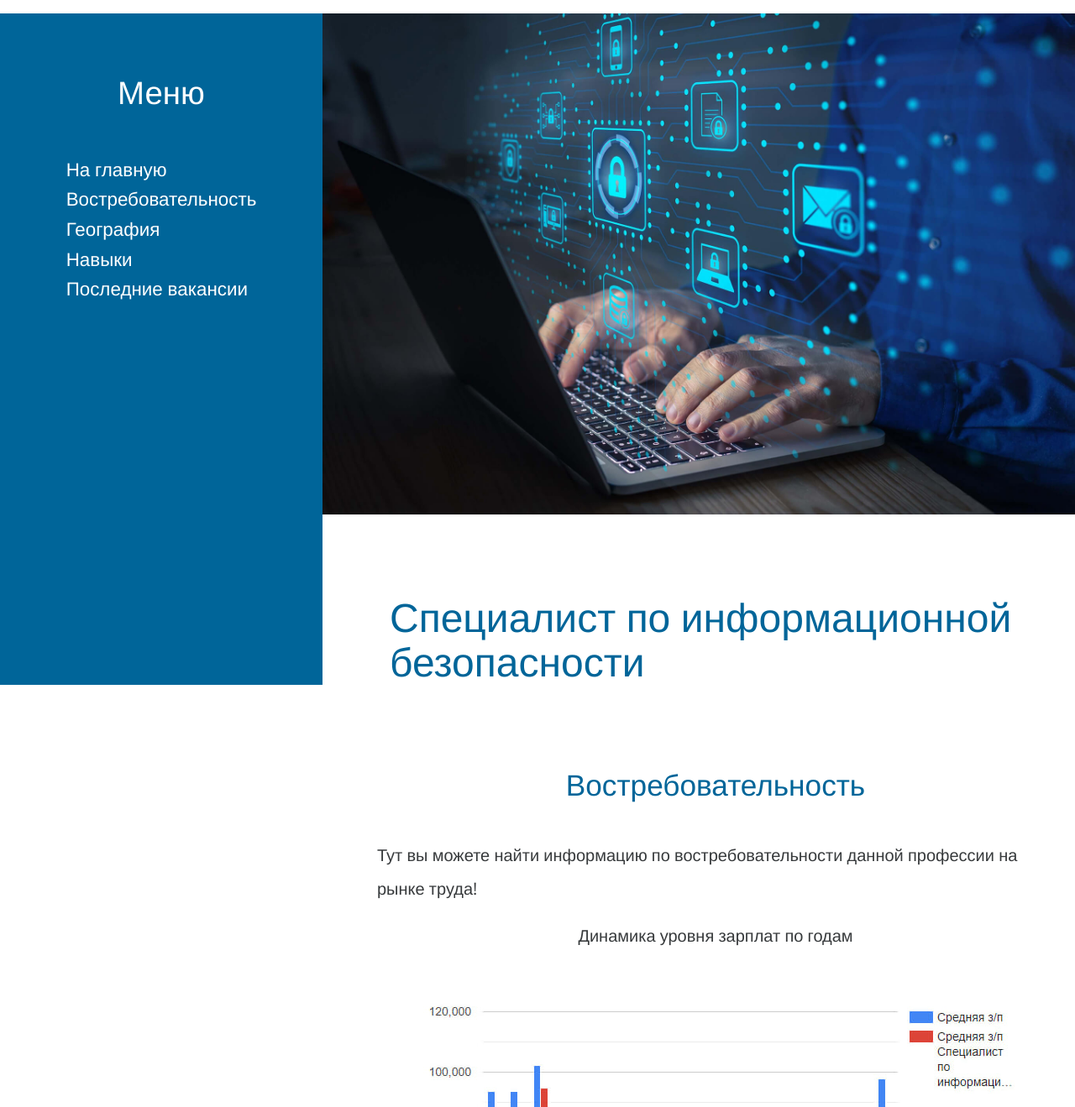
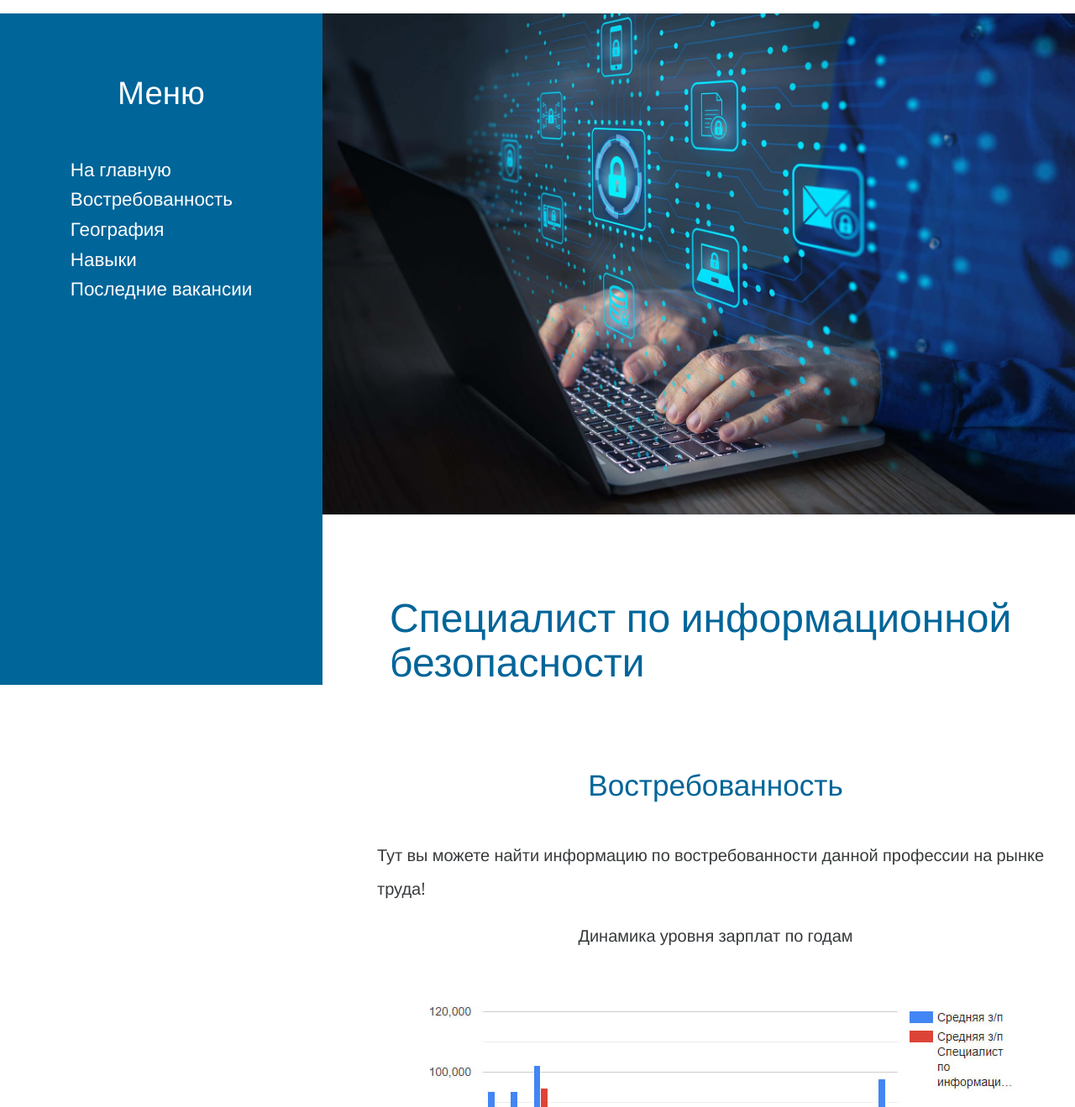
Before and after one commit to Yanapple/WebProject, a Django app: page /availability in a window 1280 px wide. Shown: the part 132-1451 px from the top of the page at 84% size. Run offline with Django 4.2, Linux system fonts and the light colour scheme; data comes from the database, SQL or seed files in the repository.

Commit message:
My project

```diff
--- a/templates/availability.html
+++ b/templates/availability.html
@@ -32,7 +32,7 @@
                                     <a href="{% url 'main_page' %}" class="tm-nav-item-link" onclick="open('{% url 'main_page' %}')">На главную</a>
                                 </li>
                                 <li class="tm-nav-item">
-                                    <a href="{% url 'availability' %}" class="tm-nav-item-link" onclick="open('{% url 'availability' %}')">Востребовательность</a>
+                                    <a href="{% url 'availability' %}" class="tm-nav-item-link" onclick="open('{% url 'availability' %}')">Востребованность</a>
                                 </li>
                                 <li class="tm-nav-item">
                                     <a href="{% url 'geography' %}" class="tm-nav-item-link" onclick="open('{% url 'geography' %}')">География</a>
@@ -66,10 +66,10 @@
                                 <div class="row">
                                     <div class=" push-lg-4 push-md-5">
 
-                                            <h2 class="tm-blue-text tm-section-title tm-margin-b-45" align="center">Востребовательность</h2>
+                                            <h2 class="tm-blue-text tm-section-title tm-margin-b-45" align="center">Востребованность</h2>
 
                                             <p>
-                                                Тут вы можете найти информацию по востребовательности данной профессии на рынке труда!
+                                                Тут вы можете найти информацию по востребованности данной профессии на рынке труда!
                                             </p>
                                         {% for b in data %}
                                         <p align="center"><b> {{ b.title }} </b></p>
--- a/templates/geography.html
+++ b/templates/geography.html
@@ -32,7 +32,7 @@
                                     <a href="{% url 'main_page' %}" class="tm-nav-item-link" onclick="open('{% url 'main_page' %}')">На главную</a>
                                 </li>
                                 <li class="tm-nav-item">
-                                    <a href="{% url 'availability' %}" class="tm-nav-item-link" onclick="open('{% url 'availability' %}')">Востребовательность</a>
+                                    <a href="{% url 'availability' %}" class="tm-nav-item-link" onclick="open('{% url 'availability' %}')">Востребованность</a>
                                 </li>
                                 <li class="tm-nav-item">
                                     <a href="{% url 'geography' %}" class="tm-nav-item-link" onclick="open('{% url 'geography' %}')">География</a>
--- a/templates/index.html
+++ b/templates/index.html
@@ -33,7 +33,7 @@
                                     <a href="{% url 'main_page' %}" class="tm-nav-item-link" onclick="open('{% url 'main_page' %}')">На главную</a>
                                 </li>
                                 <li class="tm-nav-item">
-                                    <a href="{% url 'availability' %}" class="tm-nav-item-link" onclick="open('{% url 'availability' %}')">Востребовательность</a>
+                                    <a href="{% url 'availability' %}" class="tm-nav-item-link" onclick="open('{% url 'availability' %}')">Востребованность</a>
                                 </li>
                                 <li class="tm-nav-item">
                                     <a href="{% url 'geography' %}" class="tm-nav-item-link" onclick="open('{% url 'geography' %}')">География</a>
--- a/templates/main_page.html
+++ b/templates/main_page.html
@@ -32,7 +32,7 @@
                                     <a href="{% url 'main_page' %}" class="tm-nav-item-link" onclick="open('{% url 'main_page' %}')">На главную</a>
                                 </li>
                                 <li class="tm-nav-item">
-                                    <a href="{% url 'availability' %}" class="tm-nav-item-link" onclick="open('{% url 'availability' %}')">Востребовательность</a>
+                                    <a href="{% url 'availability' %}" class="tm-nav-item-link" onclick="open('{% url 'availability' %}')">Востребованность</a>
                                 </li>
                                 <li class="tm-nav-item">
                                     <a href="{% url 'geography' %}" class="tm-nav-item-link" onclick="open('{% url 'geography' %}')">География</a>
--- a/templates/skills.html
+++ b/templates/skills.html
@@ -32,7 +32,7 @@
                                     <a href="{% url 'main_page' %}" class="tm-nav-item-link" onclick="open('{% url 'main_page' %}')">На главную</a>
                                 </li>
                                 <li class="tm-nav-item">
-                                    <a href="{% url 'availability' %}" class="tm-nav-item-link" onclick="open('{% url 'availability' %}')">Востребовательность</a>
+                                    <a href="{% url 'availability' %}" class="tm-nav-item-link" onclick="open('{% url 'availability' %}')">Востребованность</a>
                                 </li>
                                 <li class="tm-nav-item">
                                     <a href="{% url 'geography' %}" class="tm-nav-item-link" onclick="open('{% url 'geography' %}')">География</a>
--- a/templates/vacation.html
+++ b/templates/vacation.html
@@ -32,7 +32,7 @@
                                     <a href="{% url 'main_page' %}" class="tm-nav-item-link" onclick="open('{% url 'main_page' %}')">На главную</a>
                                 </li>
                                 <li class="tm-nav-item">
-                                    <a href="{% url 'availability' %}" class="tm-nav-item-link" onclick="open('{% url 'availability' %}')">Востребовательность</a>
+                                    <a href="{% url 'availability' %}" class="tm-nav-item-link" onclick="open('{% url 'availability' %}')">Востребованность</a>
                                 </li>
                                 <li class="tm-nav-item">
                                     <a href="{% url 'geography' %}" class="tm-nav-item-link" onclick="open('{% url 'geography' %}')">География</a>
```
